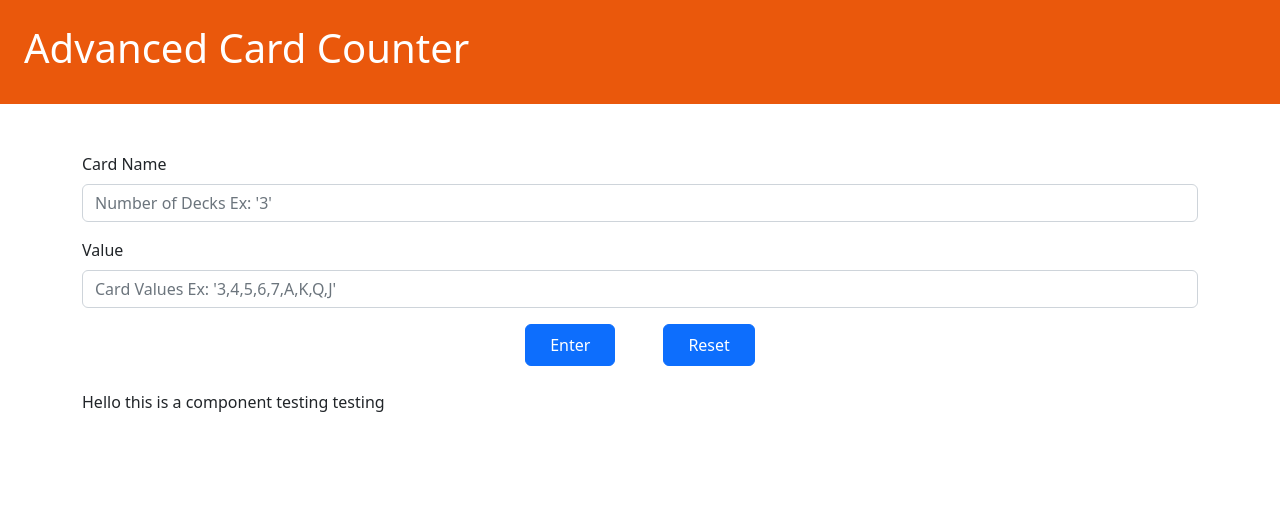
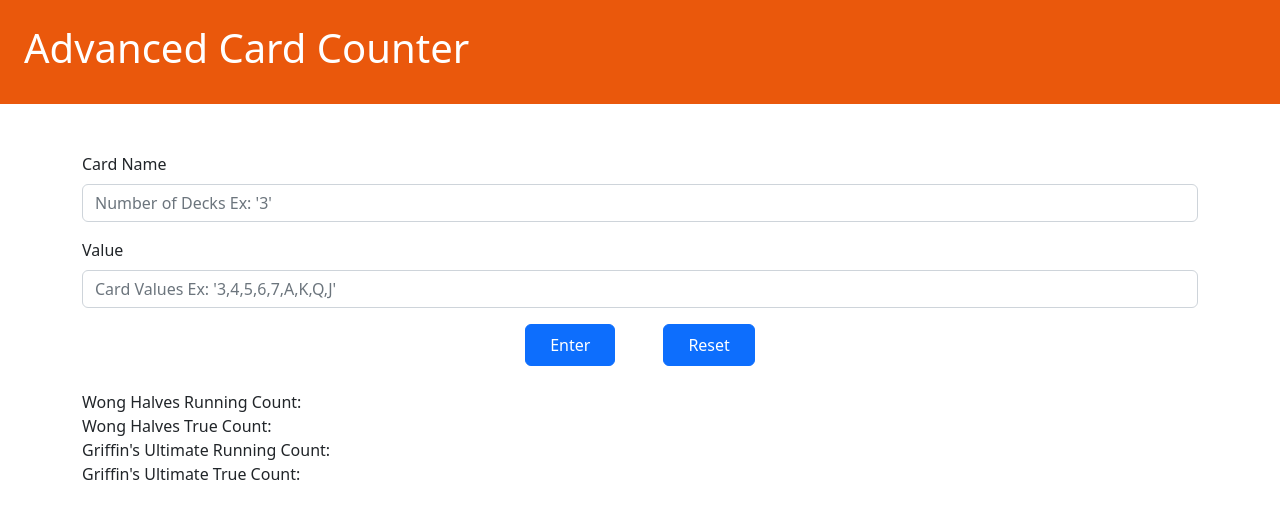
Before and after one commit to CoderOfPrograms/advanced-card-counter, a React (Vite) app: page / in a window 1280 px wide. Shown: the top 518 px of the page. Built offline with nearby package versions, Linux system fonts and the light colour scheme.

Commit message:
Never gonna

```diff
--- a/src/App.tsx
+++ b/src/App.tsx
@@ -2,21 +2,26 @@ import React, { useRef, useState } from "react";
 import reactLogo from "./assets/react.svg";
 import "./App.scss";
 import { Button, Form } from "react-bootstrap";
-import SomeComponent from "./SomeComponent";
 
 import cardMapDefaultValues from "./cardValues.json";
 
 const cardMapWong = new Map<string, number>(
   Object.entries(cardMapDefaultValues)
 );
+
 import cardMapDefaultValues2 from "./cardValues2.json";
+
 const cardMapUltimate = new Map<string, number>(
   Object.entries(cardMapDefaultValues2)
 );
 
+const wongHalvesRunning = "Wong Halves Running Count: ";
+const wongHalvesTrue = "Wong Halves True Count: ";
+const griffinURunning = "Griffin's Ultimate Running Count: ";
+const griffinUTrue = "Griffin's Ultimate True Count: ";
+
 function App() {
   const cardValueInput = useRef<HTMLInputElement>(null);
-  // const [text, setText] = useState("Hello!");
 
   function formSubmit(event: React.FormEvent) {
     event.preventDefault();
@@ -52,7 +57,10 @@ function App() {
             </Button>
           </div>
         </Form>
-        <SomeComponent></SomeComponent>
+        <div>{wongHalvesRunning}</div>
+        <div>{wongHalvesTrue}</div>
+        <div>{griffinURunning}</div>
+        <div>{griffinUTrue}</div>
       </div>
     </div>
   );
--- a/src/SomeComponent.tsx
+++ /dev/null
@@ -1,5 +0,0 @@
-export default function SomeComponent() {
-    return (
-        <div>Hello this is a component testing testing</div>
-    )
-}
```
Also changed, not shown: package.json (+7 -7 lines), 1 other file (tests, documents, lock files or other folders).
